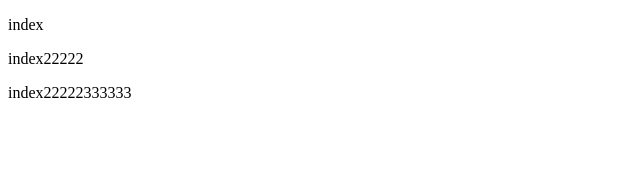
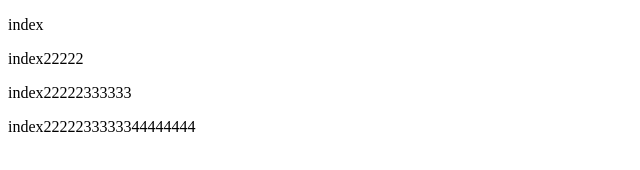
Before and after one commit to AmazingTomb001/git-demo, a plain HTML site: page index.html in a window 1280 px wide. Shown: the whole page, without its empty margins (0-640 px from the left). Drawn offline with Linux system fonts and the light colour scheme.

Commit message:
A的第四次提交

```diff
--- a/index.html
+++ b/index.html
@@ -11,6 +11,7 @@
     <p>index</p>
     <p>index22222</p>
     <p>index22222333333</p>
+    <p>index2222233333344444444</p>
 </body>
 
 </html>
```
